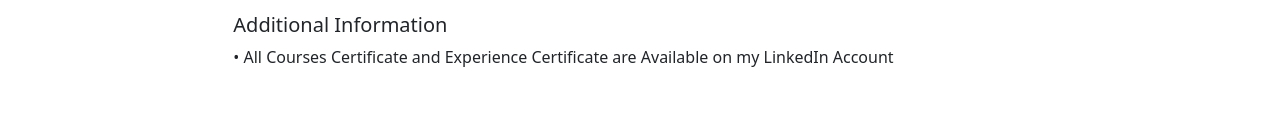
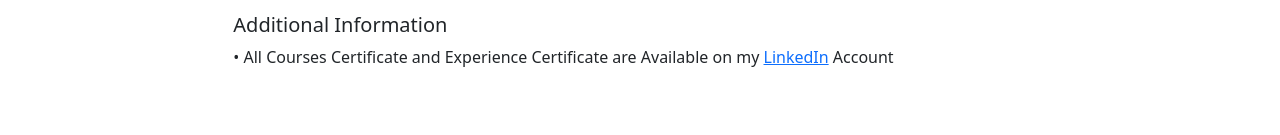
Before and after one commit to AhmedMansour024/Civil-Portfolio, a plain HTML site: page index.html in a window 1280 px wide. Shown: the part 8952-9087 px from the top of the page. Drawn offline with nearby package versions, Linux system fonts and the light colour scheme.

Commit message:
Update index.html

```diff
--- a/index.html
+++ b/index.html
@@ -401,7 +401,7 @@
 
             <h5>Additional Information</h5>
             <p>
-              •	All Courses Certificate and Experience Certificate are Available on my LinkedIn Account<br>
+              •	All Courses Certificate and Experience Certificate are Available on my <a href="https://linkedin.com/in/ahmed-mansour-900624171" target="_blank">LinkedIn</a> Account<br>
             </p>
             </div>
         </section>
@@ -500,4 +500,5 @@
     openLightbox("image4", "projectWrap4", "overlayImage4");
   </script>
 </body>
+
 </html>
```
